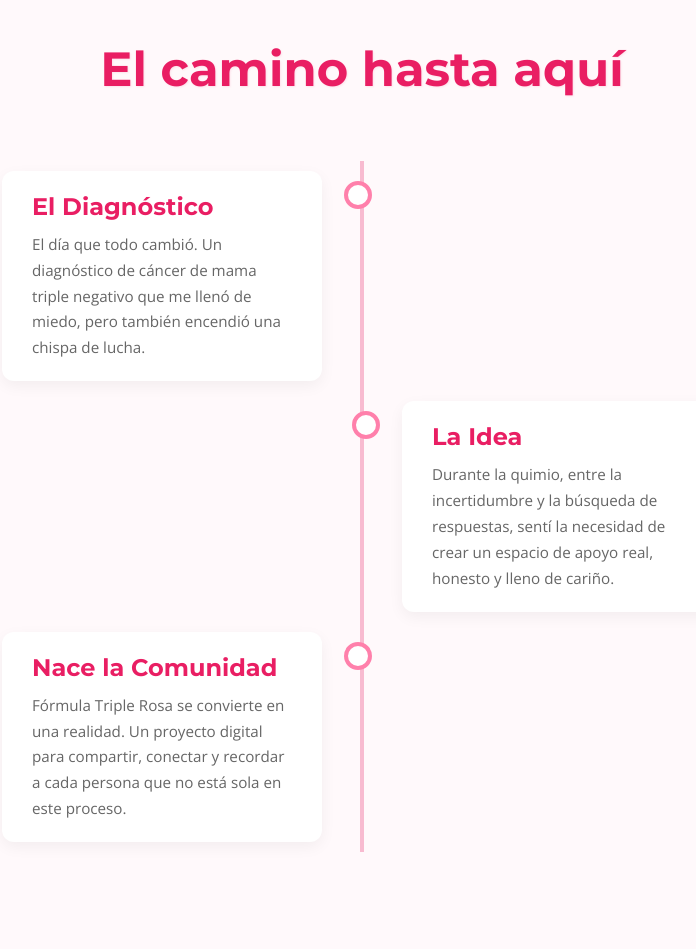
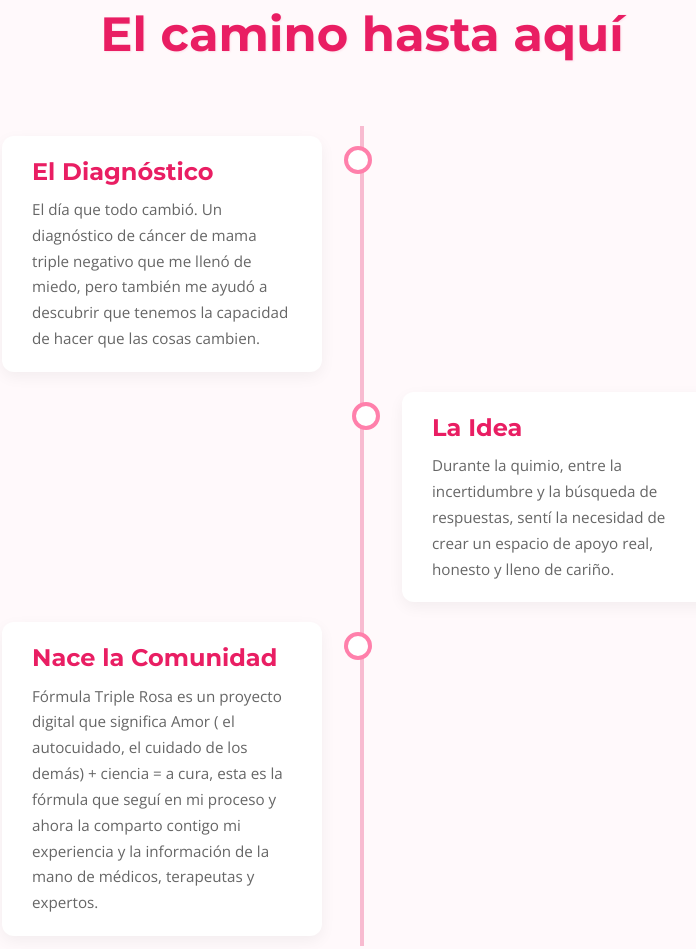
Before and after one commit to mensabo/FORMULA-TRIPLE-ROSA, a plain HTML site: page proyecto.html in a window 1280 px wide. Shown: the part 1638-2587 px from the top of the page, without its empty margins (278-974 px from the left). Drawn offline with nearby package versions, Linux system fonts and the light colour scheme; a web font is replaced by a local one.

Commit message:
Corregido textos

```diff
--- a/proyecto.html
+++ b/proyecto.html
@@ -57,7 +57,7 @@
                             <p>Si estás leyendo esto, es probable que tu mundo, o el de alguien a quien quieres, se haya puesto patas arriba. Lo sé, yo también he estado ahí. Me llamo Yaiza, y Fórmula Triple Rosa nació de mi propia experiencia, de la soledad que sentí y de la necesidad de encontrar un lugar seguro.</p>
 
                             <!-- Nuevo párrafo con tu historia ampliada -->
-                            <p>Soy Yaiza Díaz, durante muchos años he sido presentadora de los informativos de Televisión Canaria. Me diagnosticaron un cáncer de mama nada más cumplir 41 años. Decidí hacerlo público en directo, incluso mi familia se enteró de que padecía cáncer así, viéndome fuerte, trabajando y con mi mente controlada. Nunca quise que el paradigma de la negatividad, de la lástima o de la incertidumbre se apoderara de mí, así que era la mejor manera de educar y convencer a los demás de que saldría adelante. Me dediqué a escucharme, a escuchar a mi cuerpo y mientras los médicos hacían su trabajo yo hacía el mío, alimentándome bien, meditando, buscando paz, ejercitándome, eliminando las toxinas de mi cuerpo y desprendiéndome de aquello que suponía un obstáculo para que yo pudiera sanar. No había otro objetivo. Mi caso es poco frecuente, un bilateral triple negativo sincrónico con el Gen Braca 1. Logré con mi esfuerzo y el de la ciencia salir adelante.</p>
+                            <p>Soy Yaiza Díaz, durante muchos años he sido presentadora de los informativos de Televisión Canaria. Me diagnosticaron un cáncer de mama nada más cumplir 41 años. Decidí hacerlo público en directo, incluso mi familia se enteró de que padecía cáncer así, viéndome fuerte, trabajando y con mi mente controlada. Nunca quise que el paradigma de la negatividad, de la lástima o de la incertidumbre se apoderara de mí, así que era la mejor manera de educar y convencer a los demás de que saldría adelante. Me dediqué a escucharme, a observar a mi cuerpo y mientras los médicos hacían su trabajo yo hacía el mío, alimentándome bien, meditando, buscando paz, ejercitándome, eliminando las toxinas de mi cuerpo y desprendiéndome de aquello que suponía un obstáculo para que yo pudiera sanar. No había otro objetivo. Mi caso es poco frecuente, un bilateral triple negativo sincrónico con el gen Braca 1. Logré con mi esfuerzo y el de la ciencia salir adelante.</p>
 
                             <!-- Separador decorativo -->
                             <hr class="story-divider">
@@ -86,7 +86,7 @@
                         <div class="timeline-item">
                             <div class="timeline-content">
                                 <h3>El Diagnóstico</h3>
-                                <p>El día que todo cambió. Un diagnóstico de cáncer de mama triple negativo que me llenó de miedo, pero también encendió una chispa de lucha.</p>
+                                <p>El día que todo cambió. Un diagnóstico de cáncer de mama triple negativo que me llenó de miedo, pero también me ayudó a descubrir que tenemos la capacidad de hacer que las cosas cambien.</p>
                             </div>
                         </div>
                         <div class="timeline-item">
@@ -98,7 +98,7 @@
                         <div class="timeline-item">
                             <div class="timeline-content">
                                 <h3>Nace la Comunidad</h3>
-                                <p>Fórmula Triple Rosa se convierte en una realidad. Un proyecto digital para compartir, conectar y recordar a cada persona que no está sola en este proceso.</p>
+                                <p>Fórmula Triple Rosa es un proyecto digital que significa Amor ( el autocuidado, el cuidado de los demás) + ciencia = a cura, esta es la fórmula que seguí en mi proceso y ahora la comparto contigo mi experiencia y la información de la mano de médicos, terapeutas y expertos. </p>
                             </div>
                         </div>
                     </div>
```
